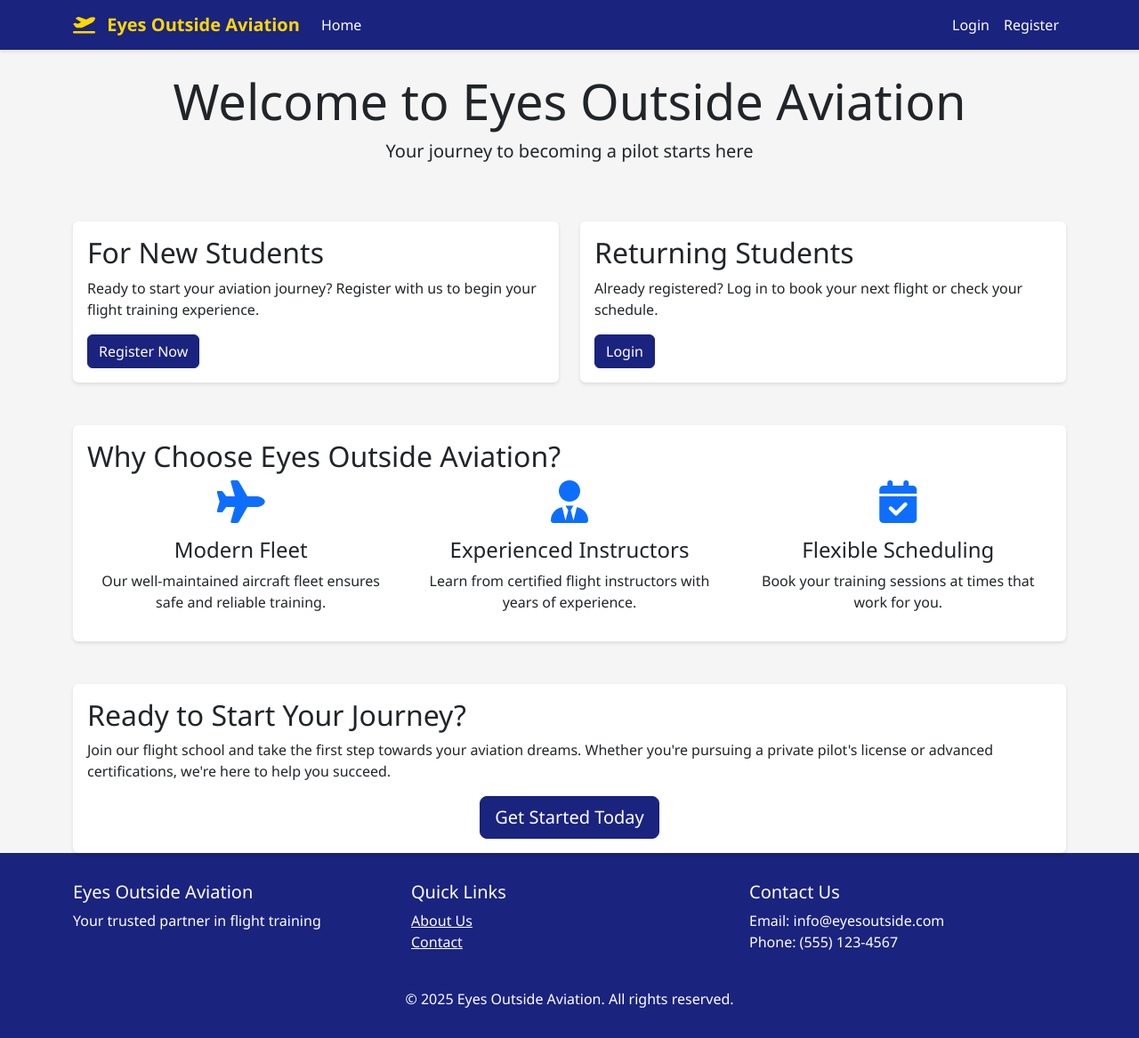
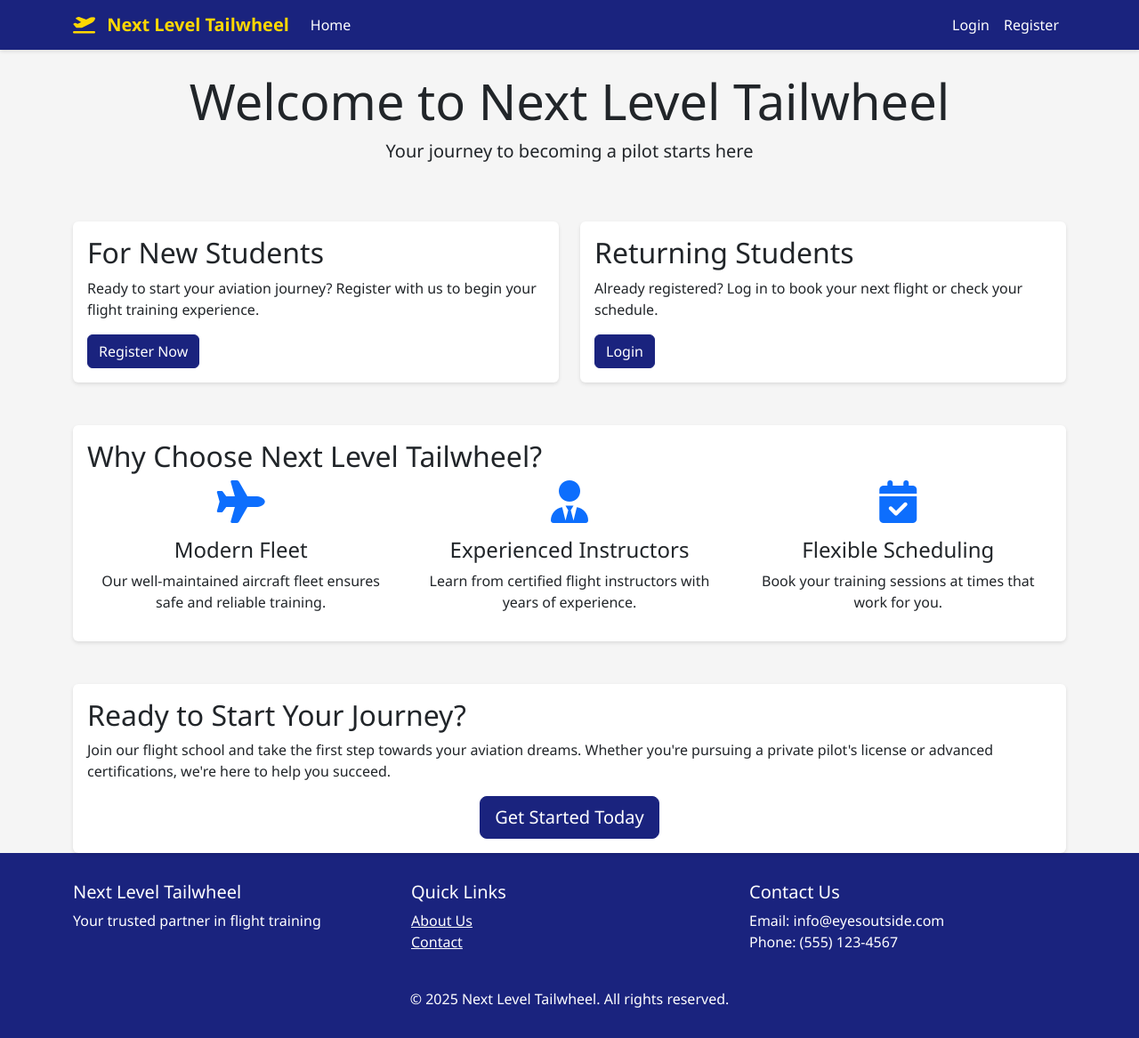
Before and after one commit to jordanhubbard/flightschool, a Flask app: page / in a window 1280 px wide. Shown: the whole page at 89% size. Run offline with Flask 3, Linux system fonts and the light colour scheme.

Commit message:
Update company name from 'Eyes Outside Aviation' to 'Next Level Tailwheel' across all files

```diff
--- a/app/templates/base.html
+++ b/app/templates/base.html
@@ -3,7 +3,7 @@
 <head>
     <meta charset="UTF-8">
     <meta name="viewport" content="width=device-width, initial-scale=1.0">
-    <title>{% block title %}{% endblock %} - Eyes Outside Aviation</title>
+    <title>{% block title %}{% endblock %} - Next Level Tailwheel</title>
     <link href="https://cdn.jsdelivr.net/npm/bootstrap@5.3.0/dist/css/bootstrap.min.css" rel="stylesheet">
     <link href="https://cdnjs.cloudflare.com/ajax/libs/font-awesome/6.0.0/css/all.min.css" rel="stylesheet">
     <style>
@@ -75,7 +75,7 @@
         <div class="container">
             <a class="navbar-brand" href="{{ url_for('main.index') }}">
                 <i class="fas fa-plane-departure me-2"></i>
-                Eyes Outside Aviation
+                Next Level Tailwheel
             </a>
             <button class="navbar-toggler" type="button" data-bs-toggle="collapse" data-bs-target="#navbarNav">
                 <span class="navbar-toggler-icon"></span>
@@ -146,7 +146,7 @@
         <div class="container">
             <div class="row">
                 <div class="col-md-4">
-                    <h5>Eyes Outside Aviation</h5>
+                    <h5>Next Level Tailwheel</h5>
                     <p>Your trusted partner in flight training</p>
                 </div>
                 <div class="col-md-4">
@@ -164,7 +164,7 @@
             </div>
             <div class="row mt-4">
                 <div class="col-12 text-center">
-                    <p class="mb-0">&copy; {{ now.year }} Eyes Outside Aviation. All rights reserved.</p>
+                    <p class="mb-0">&copy; {{ now.year }} Next Level Tailwheel. All rights reserved.</p>
                 </div>
             </div>
         </div>
--- a/app/templates/main/about.html
+++ b/app/templates/main/about.html
@@ -6,7 +6,7 @@
 <div class="container">
     <div class="row mb-5">
         <div class="col-md-12 text-center">
-            <h1 class="display-4">About Eyes Outside Aviation</h1>
+            <h1 class="display-4">About Next Level Tailwheel</h1>
             <p class="lead">Your Premier Flight Training School</p>
         </div>
     </div>
@@ -17,7 +17,7 @@
                 <div class="card-body">
                     <h2 class="card-title">Our Mission</h2>
                     <p class="card-text">
-                        At Eyes Outside Aviation, our mission is to provide exceptional flight training that empowers aspiring pilots
+                        At Next Level Tailwheel, our mission is to provide exceptional flight training that empowers aspiring pilots
                         to achieve their aviation dreams. We are committed to maintaining the highest standards of safety, professionalism,
                         and educational excellence.
                     </p>
--- a/app/templates/main/contact.html
+++ b/app/templates/main/contact.html
@@ -69,7 +69,7 @@
                     <div class="mb-4">
                         <h5><i class="fas fa-map-marker-alt text-primary me-2"></i>Location</h5>
                         <p>
-                            Eyes Outside Aviation<br>
+                            Next Level Tailwheel<br>
                             123 Airport Road<br>
                             Anytown, ST 12345<br>
                             United States
--- a/app/templates/main/index.html
+++ b/app/templates/main/index.html
@@ -5,7 +5,7 @@
 {% block content %}
 <div class="row">
     <div class="col-md-12 text-center mb-5">
-        <h1 class="display-4">Welcome to Eyes Outside Aviation</h1>
+        <h1 class="display-4">Welcome to Next Level Tailwheel</h1>
         <p class="lead">Your journey to becoming a pilot starts here</p>
     </div>
 </div>
@@ -35,7 +35,7 @@
     <div class="col-md-12">
         <div class="card">
             <div class="card-body">
-                <h2 class="card-title">Why Choose Eyes Outside Aviation?</h2>
+                <h2 class="card-title">Why Choose Next Level Tailwheel?</h2>
                 <div class="row">
                     <div class="col-md-4">
                         <div class="text-center">
--- a/specifications.txt
+++ b/specifications.txt
@@ -32,6 +32,6 @@ Two, the user has a username (their email address) and a password in which case
 
 Three, the user is the administrator of this school and should go straight to an administrative UI which shows all of the aircraft, instructors, clients, and schedules and supports full CRUD semantics for each.  They should also be able to see a calendar view which shows the master schedule for all resources - aircraft, instructors and clients.  They should also be able to CRUD any entry on the schedule in case a client cancels or reschedules by phone
 
-The UI should look polished and be easy for non-computer users to use, since both client and administrator will be aviators rather than power users.  An aviation theme should also be used where practical, with a nice graphic which represents the school (this should be loaded from a file, which I will provide later).  You can put placeholder graphics and the name of the school, which is "Eyes Outside Aviation"
+The UI should look polished and be easy for non-computer users to use, since both client and administrator will be aviators rather than power users.  An aviation theme should also be used where practical, with a nice graphic which represents the school (this should be loaded from a file, which I will provide later).  You can put placeholder graphics and the name of the school, which is "Next Level Tailwheel"
 
 Be sure that both UI and APIs can be thoroughly tested before deployment.  There will be only one deployment type, which is production, but after making every change you should also re-run all of the tests to make sure that your incremental changes to the application do not break the basic functionality of either the API or the UI - make sure to give yourself plenty of logging and other information necessary to AI generate this code while retaining the maximum amount of context for yourself, since you will be guiding yourself from this information.
```
Also changed, not shown: tests/test_frontend.py (+1 -1 lines), README.md.
